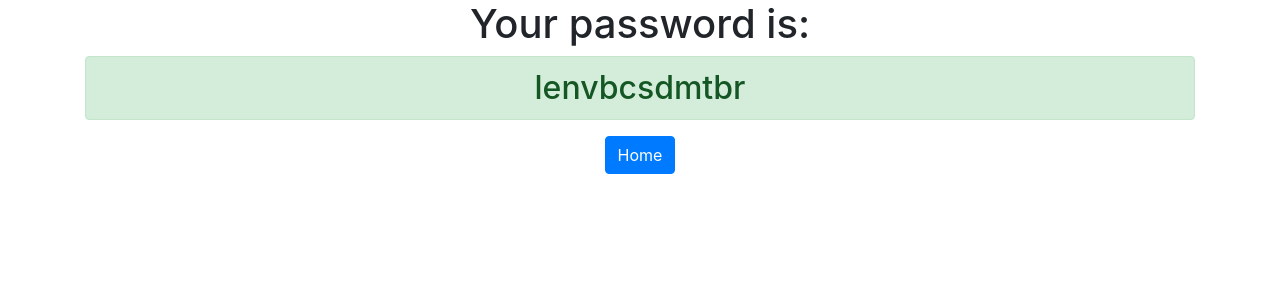
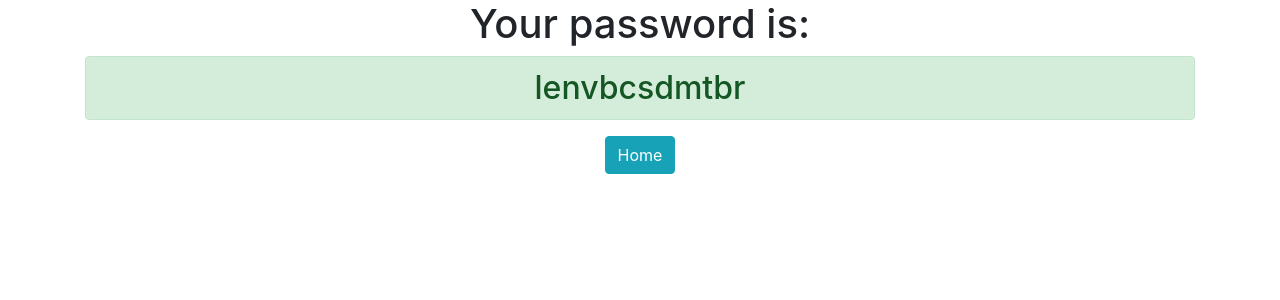
Before and after one commit to moskalchukvs/django3-pass-generator, a Django app: page /password in a window 1280 px wide. Shown: the top 300 px of the page. Run offline with Django 5.2, Linux system fonts and the light colour scheme.

Commit message:
Some changes in buttons

```diff
--- a/generator/templates/generator/password.html
+++ b/generator/templates/generator/password.html
@@ -3,5 +3,5 @@
 <div class="container text-center">
     <h1>Your password is:</h1>
     <h2 class="alert alert-success">{{ password }}</h2>
-    <a href="{% url 'home' %}" class="btn btn-primary">Home</a>
+    <a href="{% url 'home' %}" class="btn btn-info">Home</a>
 </div>
--- a/password_generator/settings.py
+++ b/password_generator/settings.py
@@ -20,7 +20,7 @@ BASE_DIR = Path(__file__).resolve().parent.parent
 # See https://docs.djangoproject.com/en/5.0/howto/deployment/checklist/
 
 # SECURITY WARNING: keep the secret key used in production secret!
-SECRET_KEY = 'django-insecure-yb^(x)f1gt&$5*lari*an8#bn#g7ixao#x47dgl%b1zbfni@6b'
+SECRET_KEY = 'django-insecure-yb^(x)f1gt&$5*an8#bn#g7ixao#x47dgl%b1zbfni@6b'
 
 # SECURITY WARNING: don't run with debug turned on in production!
 DEBUG = True
```
